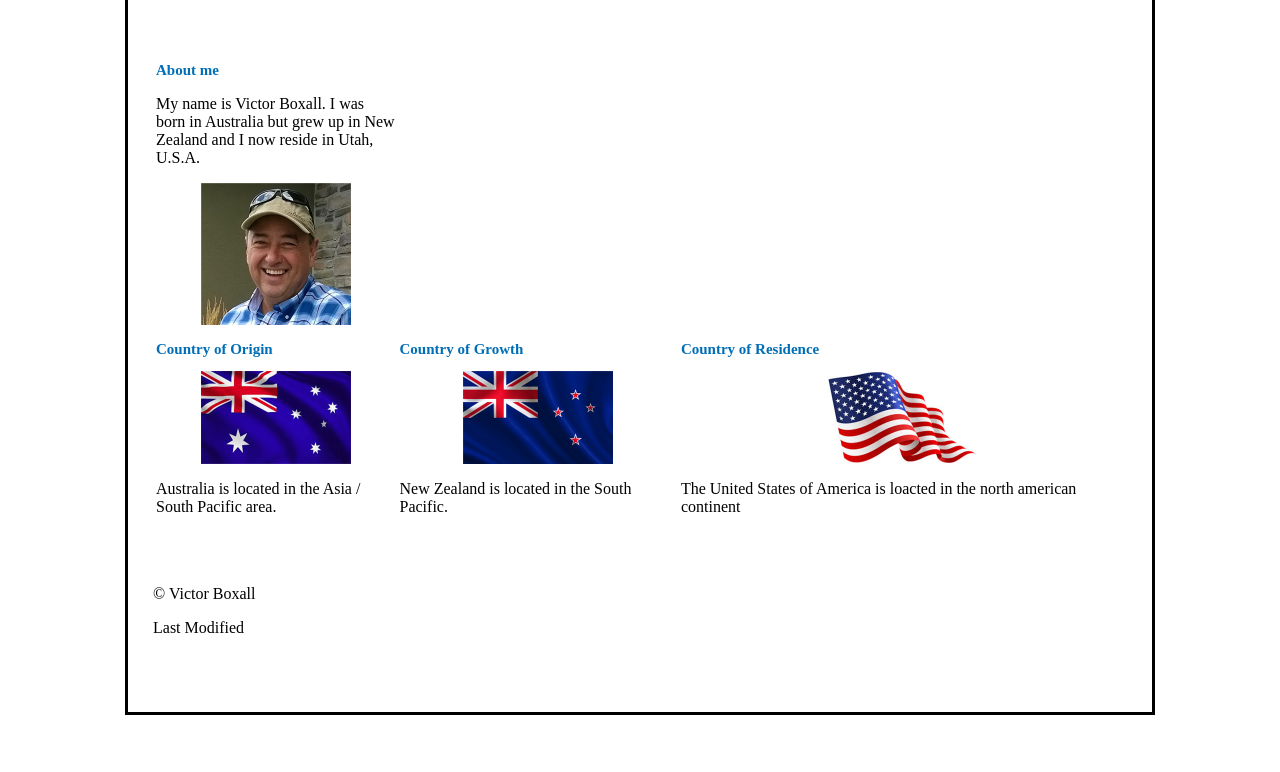
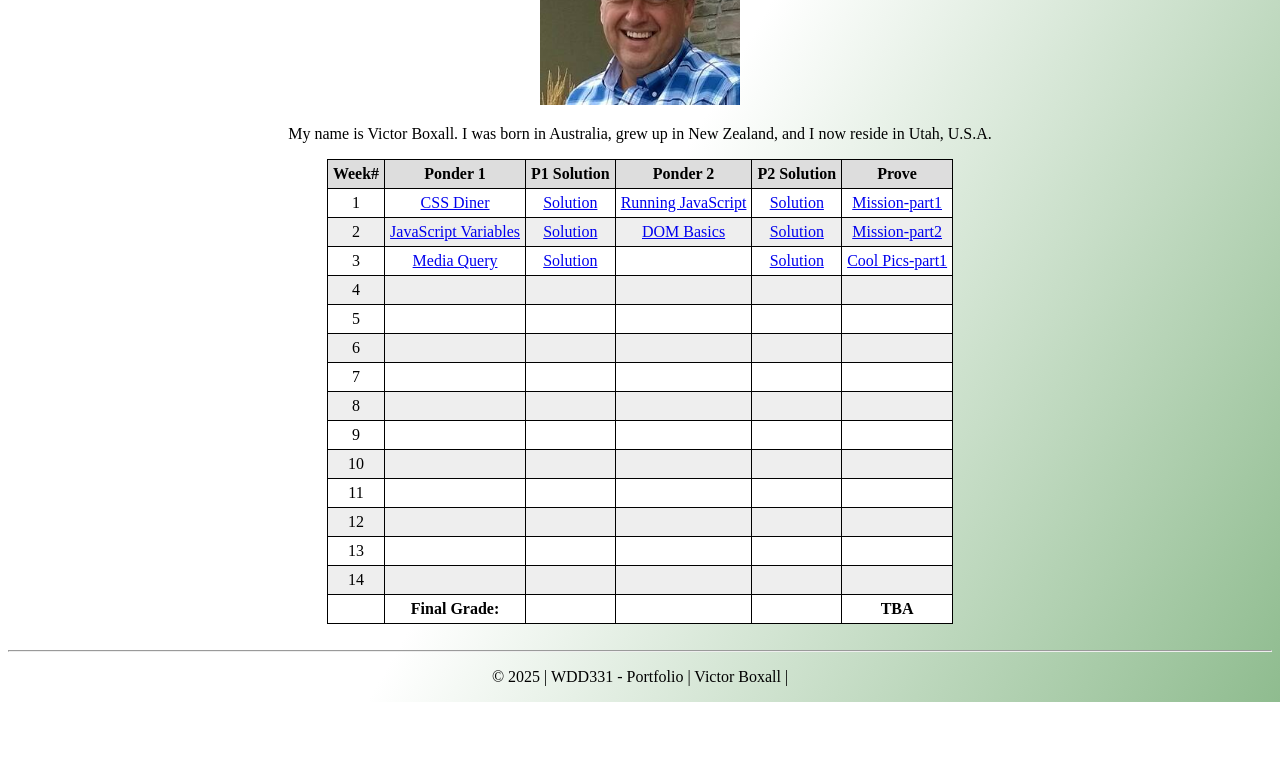
Before and after one commit to victorb1962/WDD131, a plain HTML site: page index.html in a window 1280 px wide. Shown: the part 244-1016 px from the top of the page. After the commit the page ends 946 px from the top, so only its background shows below. Drawn offline with Linux system fonts and the light colour scheme; files that its build step writes are made by us from their sources.

Commit message:
w03_updates

```diff
--- a/index.html
+++ b/index.html
@@ -10,45 +10,152 @@
   </head>
 
   <body>
-    <header>
-        <h1>WDD131 - Dynamic Web Fundamentals</h1>
-        <h2>Victor Boxall</h2>
-    </header>
+    <h1>Vic's Portfolio</h1>
+    <h2>WDD131 - Dynamic Web Fundamentals</h2>
+    <p>This is a directory of all my exercises, assignments, notes, etc. for this course.</p>
+    <p><img src="images/rsz_me.jpg" alt="a picture of me" width="200"></p>
+    <p>My name is Victor Boxall. I was born in Australia, grew up in New Zealand, and I now reside in Utah, U.S.A.</p>
 
-    <main>
-        <table>
-            <tr>
-                <td width="25%">
-                    <h2>About me</h2>
-                    <p>My name is Victor Boxall. I was born in Australia but grew up in New Zealand and I now reside in Utah, U.S.A.</p>
-                    <img id="main-image" src="images/victorb.png" alt="about me picture">
-                </td>
+    <div>
+      <table class="center">
+        <tr bgcolor="#ddd">
+          <th>Week#</th>
+          <th>Ponder 1</th>
+          <th>P1 Solution</th>
+          <th>Ponder 2</th>
+          <th>P2 Solution</th>
+          <th>Prove</th>
         </tr>
-            <tr width="25%">
-                <td>
-                    <h2>Country of Origin</h2>
-                    <img id="place-image" src="images/auflag.png" alt="flag">
-                    <p id="place-text">Australia is located in the Asia / South Pacific area.</p>
-                </td>
-
-                <td>
-                    <h2>Country of Growth</h2>
-                    <img id="place-image" src="images/nzflag.png" alt="flag">
-                    <p id="place-text">New Zealand is located in the South Pacific.</p>
-                </td>
-
-                <td>
-                    <h2>Country of Residence</h2>
-                    <img id="place-image" src="images/usflag.png" alt="flag">
-                    <p id="place-text">The United States of America is loacted in the north american continent</p>
-                </td>
+        <tr bgcolor="#fff">
+          <td>1</td>
+          <td><a href=https://flukeout.github.io/#>CSS Diner</a></td>
+          <td><a href=https://victorb1962.github.io/WDD131/w01/WDD131_w01_CSSDiner.png>Solution</a></td>
+          <td><a href=https://byui-cit.github.io/learning-modules/modules/js/introduction/ponder1/>Running JavaScript</a></td>
+          <td><a href=https://victorb1962.github.io/WDD131/w01/WDD131_w01_RunningJS.png>Solution</a></td>
+          <td><a href="https://victorb1962.github.io/WDD131/mission/">Mission-part1</a></td>
+        </tr>
+        <tr bgcolor="#eee">
+          <td>2</td>
+          <td><a href=https://codepen.io/matkat/pen/LYjRjzm>JavaScript Variables</a></td>
+          <td><a href=https://victorb1962.github.io/WDD131/w02/WDD131_w02_JSVariables.png>Solution</a></td>
+          <td><a href=https://byui-cit.github.io/learning-modules/modules/js/dom-basics/ponder1/>DOM Basics</a></td>
+          <td><a href=https://victorb1962.github.io/WDD131/w02/WDD131_w02_DOMBasics.png>Solution</a></td>
+          <td><a href="https://victorb1962.github.io/WDD131/mission/">Mission-part2</a></td>
+        </tr>
+        <tr bgcolor="#fff">
+          <td>3</td>
+          <td><a href=https://byui-cit.github.io/learning-modules/modules/css/media-queries/ponder1/>Media Query</a></td>
+          <td><a href=https://victorb1962.github.io/WDD131/w03/WDD131_w03_MediaQuery.png>Solution</a></td>
+          <td></td>
+          <td><a href=https://victorb1962.github.io/WDD131/w03/media-query.html>Solution</a></td>
+          <td><a href="https://victorb1962.github.io/WDD131/coolpics/">Cool Pics-part1</a></td>
+        </tr>
+        <tr bgcolor="#eee">
+          <td>4</td>
+          <td></td>
+          <td></td>
+          <td></td>
+          <td></td>
+          <td></td>
+        </tr>
+        <tr bgcolor="#fff">
+          <td>5</td>
+          <td></td>
+          <td></td>
+          <td></td>
+          <td></td>
+          <td></td>
+        </tr>
+        <tr bgcolor="#eee">
+          <td>6</td>
+          <td></td>
+          <td></td>
+          <td></td>
+          <td></td>
+          <td></td>
+        </tr>
+        <tr bgcolor="#fff">
+          <td>7</td>
+          <td></td>
+          <td></td>
+          <td></td>
+          <td></td>
+          <td></td>
+        </tr>
+        <tr bgcolor="#eee">
+          <td>8</td>
+          <td></td>
+          <td></td>
+          <td></td>
+          <td></td>
+          <td></td>
+        </tr>
+        <tr bgcolor="#fff">
+          <td>9</td>
+          <td></td>
+          <td></td>
+          <td></td>
+          <td></td>
+          <td></td>
+        </tr>
+        <tr bgcolor="#eee">
+          <td>10</td>
+          <td></td>
+          <td></td>
+          <td></td>
+          <td></td>
+          <td></td>
+        </tr>
+        <tr bgcolor="#fff">
+          <td>11</td>
+          <td></td>
+          <td></td>
+          <td></td>
+          <td></td>
+          <td></td>
+        </tr>
+        <tr bgcolor="#eee">
+          <td>12</td>
+          <td></td>
+          <td></td>
+          <td></td>
+          <td></td>
+          <td></td>
+        </tr>
+        <tr bgcolor="#fff">
+          <td>13</td>
+          <td></td>
+          <td></td>
+          <td></td>
+          <td></td>
+          <td></td>
+        </tr>
+        <tr bgcolor="#eee">
+          <td>14</td>
+          <td></td>
+          <td></td>
+          <td></td>
+          <td></td>
+          <td></td>
+        </tr>
+        <tr <tr bgcolor="#fff">
+          <td></td>
+          <td><b>Final Grade:</b></td>
+          <td></td>
+          <td></td>
+          <td></td>
+          <td><b>TBA</b></td>
         </tr>
       </table>
-    </main>
+    </div>
+  </body>
 
   <footer>
-        <p>&copy; <span id="currentyear"></span> Victor Boxall</p>
-        <p id="lastModified">Last Modified</p>
+    <div class ="bar-footer">
+    	<br><hr>
+      <p>&copy; 2025 | WDD331 - Portfolio | Victor Boxall |</p>
+      <!-- <script src="js/script.js"></script> -->
+    </div>
   </footer>
-</body>
+
 </html>
--- /dev/null
+++ b/styles.css
@@ -0,0 +1,14 @@
+body {
+  text-align:center;
+  background-image: linear-gradient(120deg, white, white, darkseagreen);
+}
+
+.center {
+  margin: auto;
+}
+
+table, th, td {
+  border: 1px solid black;
+  border-collapse: collapse;
+  padding: 5px;
+}
```
Also changed, not shown: images/rsz_me.jpg (added), images/victorb.png (deleted), style.css (deleted), w01/WDD131_w01_CSSDiner.png (renamed from w01/WDD131_w01 CSSDiner.png), w01/WDD131_w01_RunningJS.png (renamed from w01/WDD131_w01 Running JS.png), w02/WDD131_w02_DOMBasics.png (renamed from w02/WDD131_w02 DOMBasics.png), w02/WDD131_w02_JSVariables.png (renamed from w02/WDD131_w02 JSVariables.png), w03/WDD131_w03_MediaQuery.png (renamed from w03/WDD131_w03 MediaQueries.png). Lines whose indentation alone changed are shown as unchanged.
